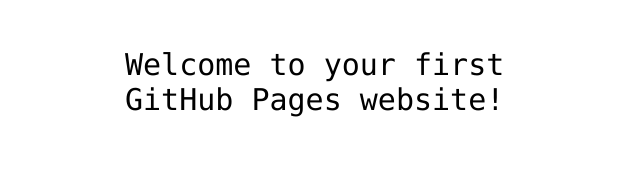
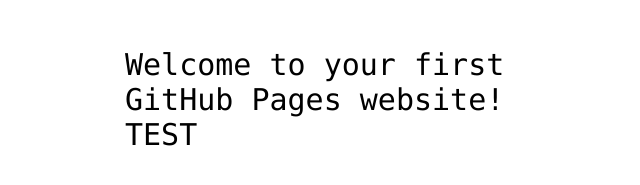
Before and after one commit to austindg16/austindg16.github.io, a plain HTML site: page index.html in a window 1280 px wide. Shown: the part 341-526 px from the top of the page, without its empty margins (315-955 px from the left). Drawn offline with Linux system fonts and the light colour scheme.

Commit message:
Update index.html

```diff
--- a/index.html
+++ b/index.html
@@ -12,7 +12,7 @@
 <img src="https://octodex.github.com/images/daftpunktocat-thomas.gif" id="octocat" alt="octocat-gif" />
 
 <!-- Change this code here by copy and pasting your template on line 15 -->
-<p>Welcome to your first GitHub Pages website!</p>
+<p>Welcome to your first GitHub Pages website! TEST</p>
 
 </body>
 </html>
```
